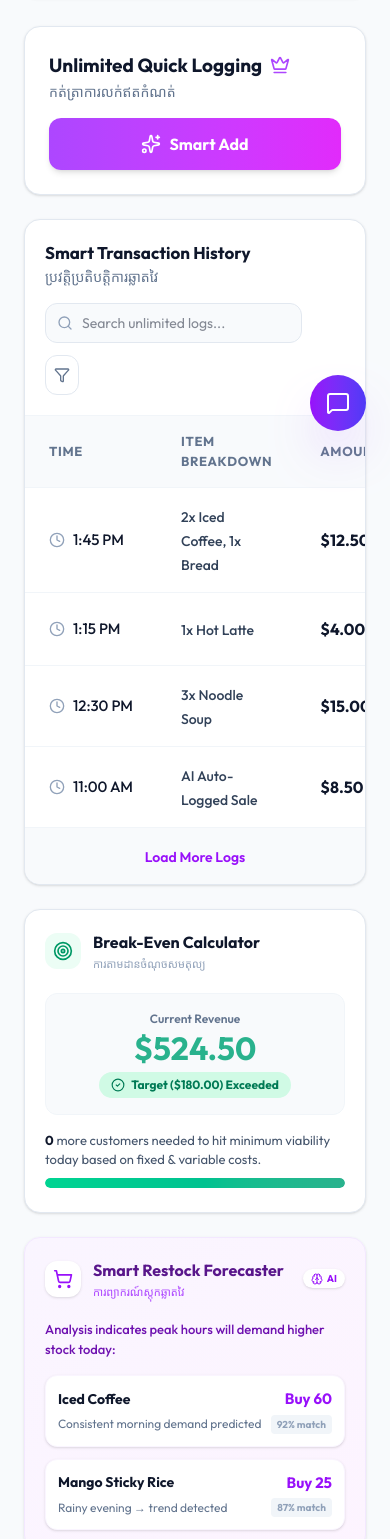
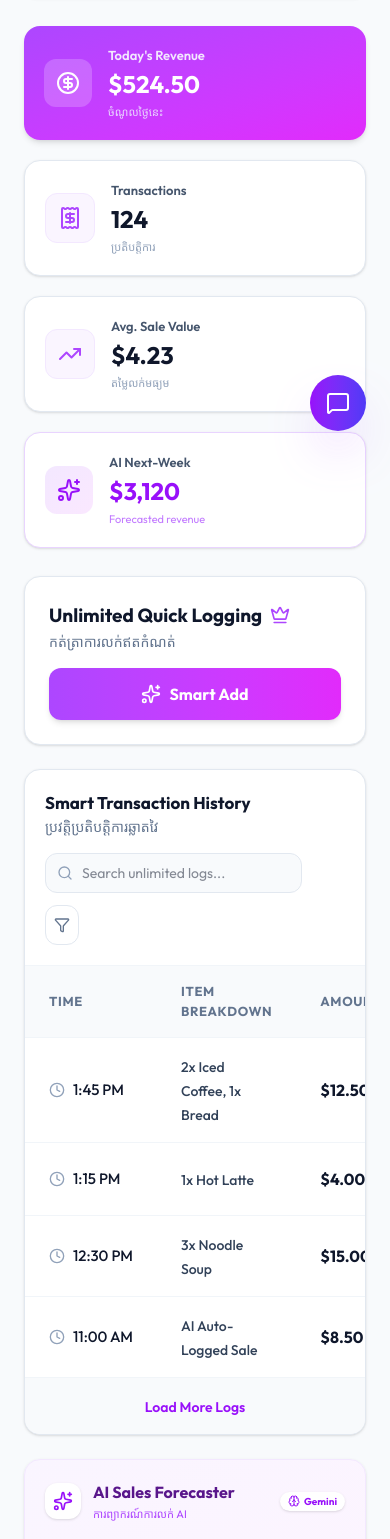
Before and after one commit to SoSereysokbotra/PsarPulse, a Next.js app: page /vendor/premium/sales in a window 390 px wide. Shown: the part 389-1928 px from the top of the page. Built offline with nearby package versions, Linux system fonts and the light colour scheme; a web font is replaced by a local one.

Commit message:
fix UI component Pro and premium

```diff
--- a/app/(dashboard)/vendor/premium/sales/page.tsx
+++ b/app/(dashboard)/vendor/premium/sales/page.tsx
@@ -316,6 +316,50 @@ export default function PremiumSalesPage() {
             ))}
           </div>
 
+          {/* ── Premium Metric Cards: 4 cards (Revenue, Transactions, Avg Sale, AI Forecast) ── */}
+          <div className="grid grid-cols-1 sm:grid-cols-2 lg:grid-cols-4 gap-5">
+            <div className="bg-gradient-to-br from-purple-500 to-fuchsia-500 text-white rounded-2xl p-5 shadow-md flex items-center gap-4">
+              <div className="p-3 bg-white/20 rounded-xl">
+                <CircleDollarSign className="w-6 h-6" />
+              </div>
+              <div>
+                <p className="text-[13px] font-semibold text-purple-100">Today&apos;s Revenue</p>
+                <h3 className="text-[24px] font-bold">{breakEvenData.currentRevenue}</h3>
+                <p className="text-[11px] text-purple-200 mt-0.5 font-khmer">ចំណូលថ្ងៃនេះ</p>
+              </div>
+            </div>
+            <div className="bg-white border border-slate-200 shadow-sm rounded-2xl p-5 flex items-center gap-4">
+              <div className="p-3 bg-purple-50 text-purple-500 rounded-xl border border-purple-100">
+                <Receipt className="w-6 h-6" />
+              </div>
+              <div>
+                <p className="text-[13px] font-semibold text-slate-600">Transactions</p>
+                <h3 className="text-[24px] font-bold text-slate-900">{breakEvenData.customersServed}</h3>
+                <p className="text-[11px] text-slate-400 mt-0.5 font-khmer">ប្រតិបត្តិការ</p>
+              </div>
+            </div>
+            <div className="bg-white border border-slate-200 shadow-sm rounded-2xl p-5 flex items-center gap-4">
+              <div className="p-3 bg-purple-50 text-purple-500 rounded-xl border border-purple-100">
+                <TrendingUp className="w-6 h-6" />
+              </div>
+              <div>
+                <p className="text-[13px] font-semibold text-slate-600">Avg. Sale Value</p>
+                <h3 className="text-[24px] font-bold text-slate-900">$4.23</h3>
+                <p className="text-[11px] text-slate-400 mt-0.5 font-khmer">តម្លៃលក់មធ្យម</p>
+              </div>
+            </div>
+            <div className="bg-white border border-purple-200 shadow-sm rounded-2xl p-5 flex items-center gap-4">
+              <div className="p-3 bg-gradient-to-br from-purple-100 to-fuchsia-100 text-purple-600 rounded-xl">
+                <Sparkles className="w-6 h-6" />
+              </div>
+              <div>
+                <p className="text-[13px] font-semibold text-slate-600">AI Next-Week</p>
+                <h3 className="text-[24px] font-bold text-purple-600">$3,120</h3>
+                <p className="text-[11px] text-purple-400 mt-0.5">Forecasted revenue</p>
+              </div>
+            </div>
+          </div>
+
           <div className="grid grid-cols-1 lg:grid-cols-3 gap-6">
             {/* Left Column: Quick Log & Transactions array */}
             <div className="lg:col-span-2 space-y-6">
@@ -430,99 +474,64 @@ export default function PremiumSalesPage() {
 
             {/* Right Column: AI Insights & Predictors */}
             <div className="space-y-6">
-              {/* Daily Tracker & Break Even */}
-              <div className="bg-white border border-slate-200 rounded-2xl shadow-sm p-5 relative overflow-hidden">
-                <div className="absolute top-0 right-0 w-32 h-32 bg-emerald-500/10 rounded-full blur-2xl -z-10 -translate-y-1/2 translate-x-1/2"></div>
 
-                <div className="flex items-center gap-3 mb-5">
-                  <div className="p-2 bg-emerald-50 rounded-xl">
-                    <Target className="w-5 h-5 text-emerald-600" />
+              {/* AI Sales Forecaster — Premium exclusive: next-week revenue prediction */}
+              <div className="bg-gradient-to-br from-purple-50 to-fuchsia-50 border border-purple-100 rounded-2xl shadow-sm p-5">
+                <div className="flex items-center gap-3 mb-4">
+                  <div className="p-2 bg-white rounded-xl shadow-sm">
+                    <Sparkles className="w-5 h-5 text-purple-600" />
                   </div>
                   <div>
-                    <h3 className="font-bold text-[16px] text-slate-900">
-                      Break-Even Calculator
-                    </h3>
-                    <p className="text-[11px] font-khmer text-slate-400 mt-0.5">
-                      ការតាមដានចំណុចសមតុល្យ
-                    </p>
-                  </div>
-                </div>
-
-                <div className="bg-slate-50 rounded-xl p-4 border border-slate-100 mb-4 text-center">
-                  <span className="text-[12px] font-semibold text-slate-500 block mb-1">
-                    Current Revenue
-                  </span>
-                  <span className="text-[32px] font-bold text-[#29B28D] leading-none block">
-                    {breakEvenData.currentRevenue}
-                  </span>
-                  <div className="flex items-center justify-center gap-1.5 mt-2 bg-emerald-100 text-emerald-700 text-[12px] font-bold py-1 px-3 rounded-full w-max mx-auto">
-                    <CheckCircle2 className="w-3.5 h-3.5" /> Target (
-                    {breakEvenData.dailyTarget}) Exceeded
-                  </div>
-                </div>
-
-                <div className="mb-1">
-                  <p className="text-[13px] text-slate-600 mb-2">
-                    <strong className="text-slate-900">
-                      {breakEvenData.customersNeeded}
-                    </strong>{" "}
-                    more customers needed to hit minimum viability today based
-                    on fixed & variable costs.
-                  </p>
-                  <div className="w-full h-2.5 bg-slate-100 rounded-full overflow-hidden">
-                    <div
-                      className="h-full rounded-full bg-gradient-to-r from-emerald-400 to-[#29B28D] transition-all duration-700"
-                      style={{ width: "100%" }}
-                    ></div>
-                  </div>
-                </div>
-              </div>
-
-              {/* AI Sales Forecaster */}
-              <div className="bg-gradient-to-br from-purple-50 to-fuchsia-50 border border-purple-100 rounded-2xl shadow-sm p-5">
-                <div className="flex items-center gap-3 mb-5">
-                  <div className="p-2 bg-white rounded-xl shadow-sm">
-                    <ShoppingCart className="w-5 h-5 text-purple-600" />
-                  </div>
-                  <div>
-                    <h3 className="font-bold text-[16px] text-purple-900">
-                      Smart Restock Forecaster
-                    </h3>
-                    <p className="text-[11px] font-khmer text-purple-500 mt-0.5">
-                      ការព្យាករណ៍ស្តុកឆ្លាតវៃ
-                    </p>
+                    <h3 className="font-bold text-[16px] text-purple-900">AI Sales Forecaster</h3>
+                    <p className="text-[11px] font-khmer text-purple-500 mt-0.5">ការព្យាករណ៍ការលក់ AI</p>
                   </div>
                   <span className="ml-auto inline-flex items-center gap-1 px-2 py-0.5 bg-white text-purple-600 text-[10px] font-bold rounded-full shadow-sm">
-                    <Brain className="w-3 h-3" /> AI
+                    <Brain className="w-3 h-3" /> Gemini
                   </span>
                 </div>
 
                 <p className="text-[13px] text-purple-800 mb-4 font-medium">
-                  Analysis indicates peak hours will demand higher stock today:
+                  Next-week revenue prediction based on trends &amp; weather:
                 </p>
 
-                <div className="space-y-3">
-                  {restockSuggestions.map((item, i) => (
-                    <div
-                      key={i}
-                      className="flex flex-col bg-white rounded-xl p-3 border border-purple-50 shadow-sm"
-                    >
-                      <div className="flex justify-between items-center mb-1">
-                        <span className="text-[14px] font-bold text-slate-900 flex items-center gap-2">
-                          {item.item}
-                        </span>
-                        <span className="text-[15px] font-bold text-purple-600">
-                          Buy {item.suggestedQty}
-                        </span>
+                {/* Mini bar chart: solid = this week, faded = next-week forecast */}
+                <div className="flex items-end gap-1.5 mb-3" style={{ height: "64px" }}>
+                  {[65, 80, 72, 95, 88, 110, 102].map((h, i) => {
+                    const days = ["M", "T", "W", "T", "F", "S", "S"];
+                    const isForecast = i >= 4;
+                    return (
+                      <div key={i} className="flex-1 flex flex-col items-center gap-0.5">
+                        <div
+                          className={`w-full rounded-t-sm ${isForecast ? "opacity-50" : ""}`}
+                          style={{
+                            height: `${(h / 110) * 56}px`,
+                            background: isForecast
+                              ? "linear-gradient(to top, #c084fc, #e879f9)"
+                              : "linear-gradient(to top, #7c3aed, #a855f7)",
+                          }}
+                        />
+                        <span className="text-[9px] font-bold text-purple-400">{days[i]}</span>
                       </div>
-                      <p className="text-[12px] text-slate-500 flex items-center justify-between">
-                        <span>{item.reason}</span>
-                        <span className="text-[10px] font-bold text-slate-400 bg-slate-100 px-1.5 py-0.5 rounded">
-                          {item.confidence}% match
-                        </span>
-                      </p>
-                    </div>
-                  ))}
+                    );
+                  })}
+                </div>
+                <div className="flex items-center gap-4 mb-4">
+                  <div className="flex items-center gap-1.5 text-[11px] text-slate-500">
+                    <div className="w-2.5 h-2.5 rounded-sm bg-purple-700" /> Actual
+                  </div>
+                  <div className="flex items-center gap-1.5 text-[11px] text-slate-500">
+                    <div className="w-2.5 h-2.5 rounded-sm bg-fuchsia-300" /> Forecast
+                  </div>
+                </div>
+
+                <div className="bg-white rounded-xl p-3 border border-purple-100">
+                  <p className="text-[12px] text-purple-700 font-semibold flex items-center gap-1.5">
+                    <ArrowUpRight className="w-3.5 h-3.5" />
+                    Predicted: <span className="text-purple-900 font-bold">$3,120 next week</span>
+                  </p>
+                  <p className="text-[11px] text-slate-500 mt-1">
+                    Rain expected Fri–Sat. Hot beverages may outsell iced drinks by 35%.
+                  </p>
                 </div>
               </div>
 
@@ -590,32 +599,6 @@ export default function PremiumSalesPage() {
                     ))}
                   </div>
                 </div>
-              </div>
-
-              {/* Smart Product Suggestions */}
-              <div className="bg-white border border-slate-200 rounded-2xl shadow-sm p-5">
-                <div className="flex items-center gap-2 mb-4 text-amber-600">
-                  <TrendingUp className="w-5 h-5" />
-                  <h3 className="font-bold text-[15px] text-slate-900">
-                    Hidden Market Trends
-                  </h3>
-                </div>
-                {smartSuggestions.map((s, i) => (
-                  <div
-                    key={i}
-                    className="bg-slate-50 rounded-xl p-4 border border-slate-100"
-                  >
-                    <div className="flex items-center justify-between mb-1.5">
-                      <h4 className="font-bold text-[14px] text-slate-900">
-                        {s.product}
-                      </h4>
-                      <span className="text-[12px] font-bold text-[#29B28D] flex items-center gap-1">
-                        <ArrowUpRight className="w-3 h-3" /> {s.potential}
-                      </span>
-                    </div>
-                    <p className="text-[12px] text-slate-500">{s.reason}</p>
-                  </div>
-                ))}
               </div>
             </div>
           </div>
--- a/app/(dashboard)/vendor/pro/customer/page.tsx
+++ b/app/(dashboard)/vendor/pro/customer/page.tsx
@@ -549,8 +549,8 @@ function NavItem({
     Sales: "/vendor/pro/sales",
     Expenses: "/vendor/pro/expenses",
     Customers: "/vendor/pro/customer",
-    Inventory: "/vendor/inventory",
-    Reports: "/vendor/reports",
+    Inventory: "/vendor/pro/inventory",
+    Reports: "/vendor/pro/reports",
     Settings: "/vendor/settings",
   };
 
--- a/app/(dashboard)/vendor/pro/expenses/page.tsx
+++ b/app/(dashboard)/vendor/pro/expenses/page.tsx
@@ -198,9 +198,6 @@ export default function ProExpensePage() {
           <div className="flex items-center gap-3">
             <button className="hidden sm:flex items-center gap-2 bg-slate-900 hover:bg-slate-800 text-white font-medium px-3.5 py-2 rounded-xl transition-colors text-sm min-h-[40px]">
               <FileText className="w-4 h-4" /> Export PDF
-            </button>
-            <button className="hidden sm:flex items-center gap-2 bg-white border border-slate-200 hover:bg-slate-50 text-slate-700 font-medium px-3.5 py-2 rounded-xl transition-colors text-sm min-h-[40px]">
-              <FileSpreadsheet className="w-4 h-4" /> Export Excel
             </button>
             <button className="p-2 text-slate-400 hover:text-slate-900 transition-colors relative">
               <Bell className="w-5 h-5" />
@@ -509,9 +506,9 @@ function NavItem({ icon: Icon, title, khmerTitle, active = false }: { icon: any;
     Dashboard: "/vendor/pro",
     Sales: "/vendor/pro/sales",
     Expenses: "/vendor/pro/expenses",
-    Customers: "/vendor/customer",
-    Inventory: "/vendor/inventory",
-    Reports: "/vendor/reports",
+    Customers: "/vendor/pro/customer",
+    Inventory: "/vendor/pro/inventory",
+    Reports: "/vendor/pro/reports",
     Settings: "/vendor/settings",
   };
 
--- a/app/(dashboard)/vendor/pro/reports/page.tsx
+++ b/app/(dashboard)/vendor/pro/reports/page.tsx
@@ -220,9 +220,6 @@ export default function ProReportsPage() {
 
             {/* Export Buttons - Pro Feature */}
             <div className="hidden lg:flex items-center gap-2">
-               <button className="flex items-center gap-2 bg-indigo-50 text-indigo-600 hover:bg-indigo-100 font-medium px-4 py-2.5 rounded-xl transition-colors text-sm min-h-[44px]">
-                 <FileText className="w-4 h-4" /> Export CSV
-               </button>
                <button className="flex items-center gap-2 bg-slate-900 hover:bg-slate-800 text-white font-medium px-4 py-2.5 rounded-xl transition-colors text-sm min-h-[44px]">
                  <Download className="w-4 h-4" /> Export PDF
                </button>
--- a/app/(dashboard)/vendor/pro/sales/page.tsx
+++ b/app/(dashboard)/vendor/pro/sales/page.tsx
@@ -21,7 +21,6 @@ import {
   FileBarChart,
   Crown,
   FileText,
-  FileSpreadsheet,
   CheckCircle2,
 } from "lucide-react";
 
@@ -167,9 +166,6 @@ export default function ProSalesPage() {
           <div className="flex items-center gap-3">
             <button className="hidden sm:flex items-center gap-2 bg-slate-900 hover:bg-slate-800 text-white font-medium px-3.5 py-2 rounded-xl transition-colors text-sm min-h-[40px]">
               <FileText className="w-4 h-4" /> Export PDF
-            </button>
-            <button className="hidden sm:flex items-center gap-2 bg-white border border-slate-200 hover:bg-slate-50 text-slate-700 font-medium px-3.5 py-2 rounded-xl transition-colors text-sm min-h-[40px]">
-              <FileSpreadsheet className="w-4 h-4" /> Export Excel
             </button>
             <button className="p-2 text-slate-400 hover:text-slate-900 transition-colors relative">
               <Bell className="w-5 h-5" />
@@ -441,9 +437,9 @@ function NavItem({
     Dashboard: "/vendor/pro",
     Sales: "/vendor/pro/sales",
     Expenses: "/vendor/pro/expenses",
-    Customers: "/vendor/customer",
-    Inventory: "/vendor/inventory",
-    Reports: "/vendor/reports",
+    Customers: "/vendor/pro/customer",
+    Inventory: "/vendor/pro/inventory",
+    Reports: "/vendor/pro/reports",
     Settings: "/vendor/settings",
   };
 
```
